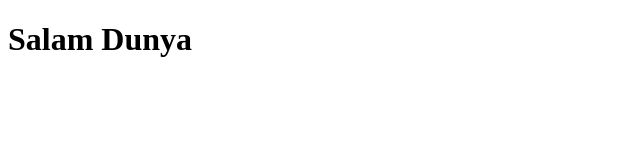
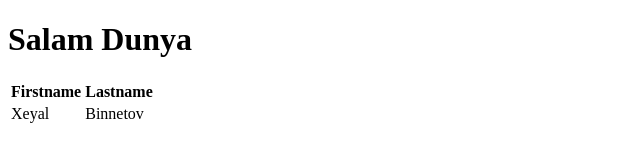
Before and after one commit to khayalnb/FirstApp, a plain HTML site: page index.html in a window 1280 px wide. Shown: the whole page, without its empty margins (0-640 px from the left). Drawn offline with Linux system fonts and the light colour scheme.

Commit message:
Second file

```diff
--- a/index.html
+++ b/index.html
@@ -1,12 +1,26 @@
 <!DOCTYPE html>
 <html lang="en">
+
 <head>
     <meta charset="UTF-8">
     <meta http-equiv="X-UA-Compatible" content="IE=edge">
     <meta name="viewport" content="width=device-width, initial-scale=1.0">
     <title>Document</title>
 </head>
+
 <body>
     <h1>Salam Dunya</h1>
+    <table>
+        <tr>
+            <th>Firstname</th>
+            <th>Lastname</th>
+        </tr>
+        <tr>
+            <td>Xeyal</td>
+            <td> Binnetov</td>
+        </tr>
+    </table>
+
 </body>
+
 </html>
```
